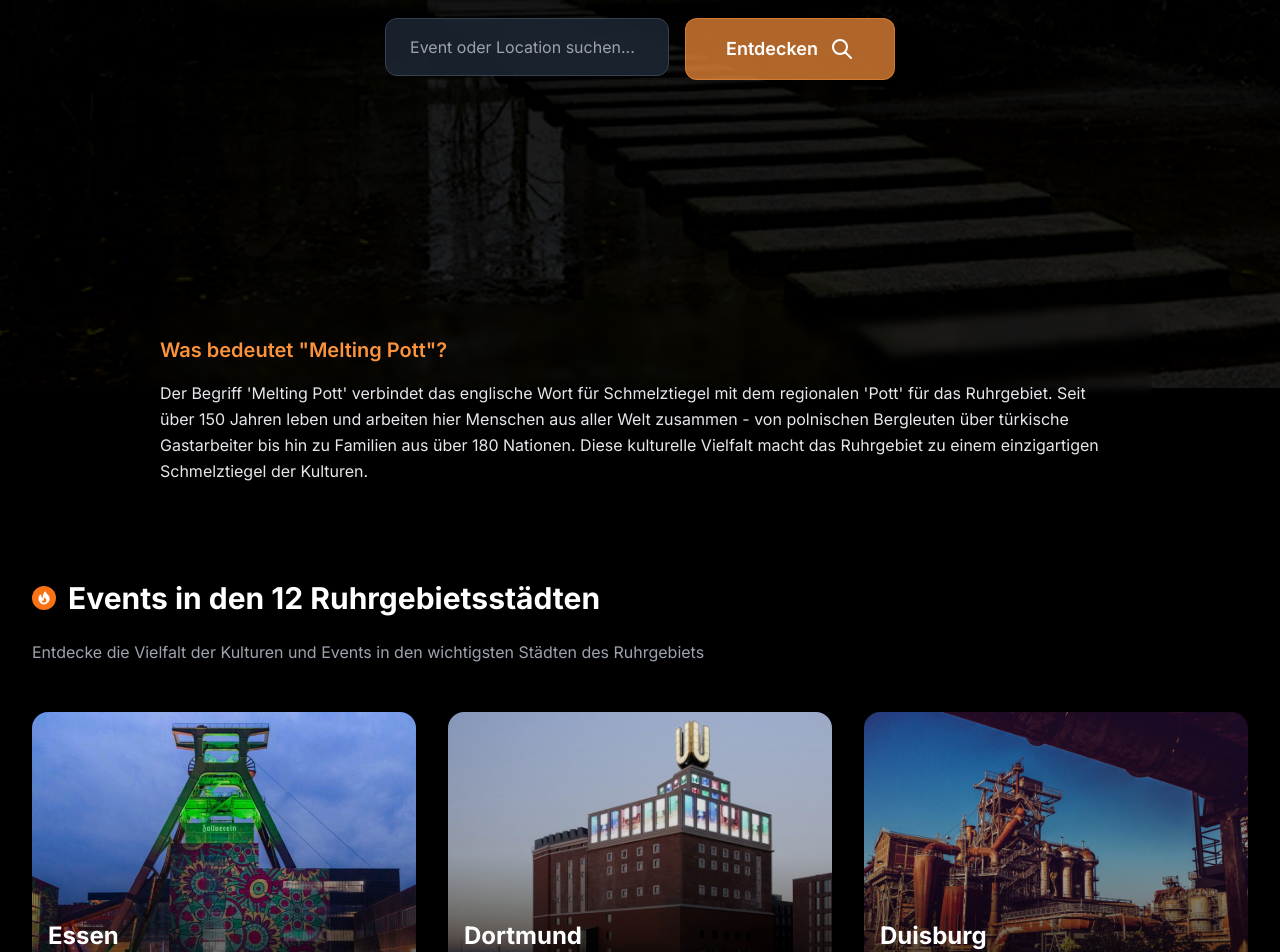
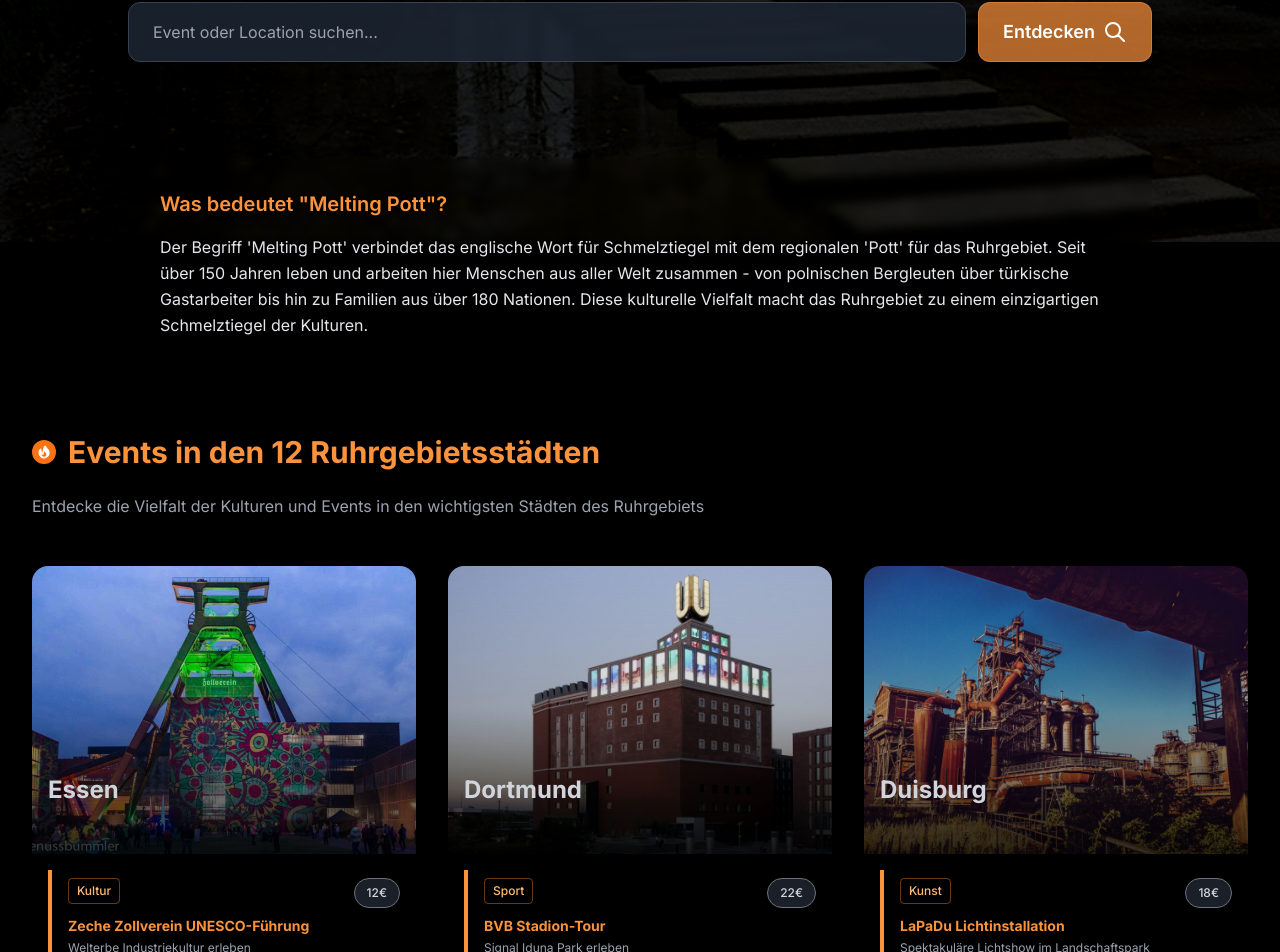
Before and after one commit to rockindaddy68/Melting-Pott, a React (Vite) app: page / in a window 1280 px wide. Shown: the part 606-1558 px from the top of the page. Built offline with nearby package versions, Linux system fonts and the light colour scheme.

Commit message:
UI improvements: Suchleiste kompakter, Event-Buttons optimiert, Stahlgrau-Farbschema für Städtenamen

```diff
--- a/src/components/Events.jsx
+++ b/src/components/Events.jsx
@@ -336,7 +336,7 @@ const Events = () => {
   }
 
   return (
-    <section id="events" className="pt-48 pb-16 bg-black text-white relative -mt-32">
+    <section id="events" className="pt-48 pb-32 bg-black text-white relative -mt-32">
       <div className="absolute inset-0 bg-gradient-to-b from-transparent from-0% via-black/20 via-40% via-black/60 via-70% to-black to-100%"></div>
       <div className="relative z-10 max-w-7xl mx-auto px-4 sm:px-6 lg:px-8">
         <div className="mb-12">
@@ -346,7 +346,7 @@ const Events = () => {
                 <path fillRule="evenodd" d="M12.395 2.553a1 1 0 00-1.45-.385c-.345.23-.614.558-.822.88-.214.33-.403.713-.57 1.116-.334.804-.614 1.768-.84 2.734a31.365 31.365 0 00-.613 3.58 2.64 2.64 0 01-.945-1.067c-.328-.68-.398-1.534-.398-2.654A1 1 0 005.05 6.05 6.981 6.981 0 003 11a7 7 0 1011.95-4.95c-.592-.591-.98-.985-1.348-1.467-.363-.476-.724-1.063-1.207-2.03zM12.12 15.12A3 3 0 017 13s.879.5 2.5.5c0-1 .5-4 1.25-4.5.5 1 .786 1.293 1.371 1.879A2.99 2.99 0 0113 13a2.99 2.99 0 01-.879 2.121z" clipRule="evenodd" />
               </svg>
             </div>
-            <h2 className="text-2xl md:text-3xl font-bold">
+            <h2 className="text-2xl md:text-3xl font-bold text-orange-400">
               Events in den 12 Ruhrgebietsstädten
             </h2>
           </div>
@@ -366,7 +366,7 @@ const Events = () => {
                 />
                 <div className="absolute inset-0 bg-gradient-to-t from-black/80 via-black/20 to-transparent group-hover:from-orange-900/40 group-hover:via-orange-800/10 transition-all duration-500">
                   <div className="absolute bottom-4 left-4">
-                    <h3 className="text-white text-2xl font-bold group-hover:text-orange-200 transition-colors duration-300">{city.name}</h3>
+                    <h3 className="text-gray-300 text-2xl font-bold group-hover:text-orange-200 transition-colors duration-300">{city.name}</h3>
                     <div className="opacity-0 group-hover:opacity-100 transition-opacity duration-500 mt-2">
                       <span className="text-orange-300 text-sm font-medium bg-black/30 px-3 py-1 rounded-full backdrop-blur-sm">
                         {city.events.length} Events verfügbar
@@ -383,12 +383,12 @@ const Events = () => {
                       <span className="px-2 py-1 rounded text-orange-300 text-xs font-medium bg-transparent border border-orange-400/40 hover:bg-orange-600 hover:text-white hover:shadow-lg hover:scale-105 transition-all duration-300">
                         {event.category}
                       </span>
-                      <span className="text-xs text-gray-400 bg-transparent border border-gray-500/30 hover:bg-orange-600 hover:text-white hover:border-orange-600 px-2 py-1 rounded transition-all duration-300">
+                      <span className="text-xs text-gray-300 bg-gray-700/50 border border-gray-500 hover:bg-orange-500 hover:text-white hover:border-orange-500 px-3 py-1.5 rounded-full font-medium transition-all duration-300">
                         {event.price}
                       </span>
                     </div>
 
-                    <h4 className="text-sm font-bold text-white mb-1 line-clamp-1">
+                    <h4 className="text-sm font-bold text-orange-400 mb-1 line-clamp-1">
                       {event.title}
                     </h4>
 
--- a/src/components/Hero.jsx
+++ b/src/components/Hero.jsx
@@ -104,15 +104,15 @@ const Hero = () => {
         </div>
 
         {/* Search Bar - Same Width as Explanation */}
-        <div className="flex flex-col sm:flex-row gap-4 mb-8 max-w-5xl mx-auto mt-12">
+        <div className="flex flex-col sm:flex-row gap-3 mb-8 max-w-5xl mx-auto mt-8 w-full">
             <div className="flex-1 relative">
               <input
                 type="text"
                 placeholder={currentLang.searchPlaceholder}
-                className="w-full px-6 py-4 rounded-xl bg-gray-800/80 backdrop-blur-sm border border-gray-700 text-white placeholder-gray-400 focus:outline-none focus:ring-2 focus:ring-emerald-500 focus:border-transparent"
+                className="w-full h-[60px] px-6 py-4 rounded-xl bg-gray-800/80 backdrop-blur-sm border border-gray-700 text-white placeholder-gray-400 focus:outline-none focus:ring-2 focus:ring-emerald-500 focus:border-transparent"
               />
             </div>
-          <button className="px-10 py-4 bg-orange-400/70 hover:bg-orange-300/80 text-white font-semibold text-lg rounded-xl transition-colors duration-200 flex items-center gap-3 justify-center shadow-lg border border-orange-400/50">
+          <button className="px-6 py-4 h-[60px] bg-orange-400/70 hover:bg-orange-300/80 text-white font-semibold text-lg rounded-xl transition-colors duration-200 flex items-center gap-2 justify-center shadow-lg border border-orange-400/50 flex-shrink-0">
             <span>{currentLang.discoverBtn}</span>
             <svg className="w-6 h-6" fill="none" stroke="currentColor" viewBox="0 0 24 24">
               <path strokeLinecap="round" strokeLinejoin="round" strokeWidth={2} d="M21 21l-6-6m2-5a7 7 0 11-14 0 7 7 0 0114 0z" />
@@ -121,7 +121,7 @@ const Hero = () => {
         </div>
 
         {/* Explanation - Bottom */}
-        <div className="mt-48 bg-transparent backdrop-blur-sm rounded-2xl p-8 max-w-5xl mx-auto">
+        <div className="mt-16 bg-transparent backdrop-blur-sm rounded-2xl p-8 max-w-5xl mx-auto">
           <h3 className="text-xl font-semibold mb-4 text-orange-400">Was bedeutet "Melting Pott"?</h3>
           <p className="text-gray-200 text-base leading-relaxed">
             {currentLang.explanation}
```
